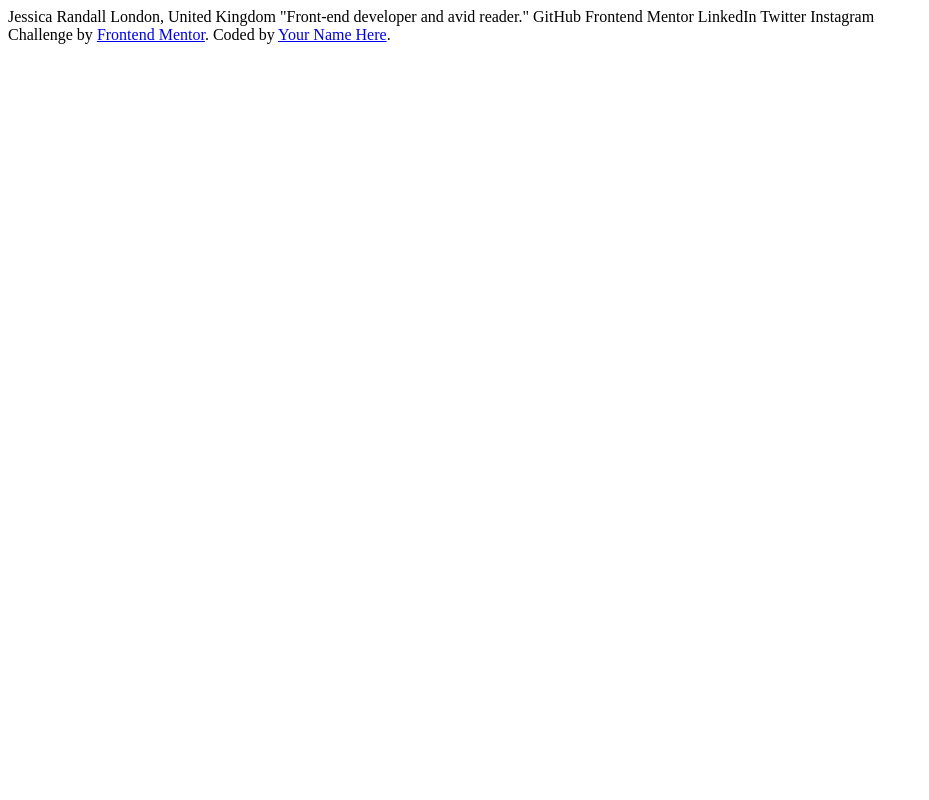
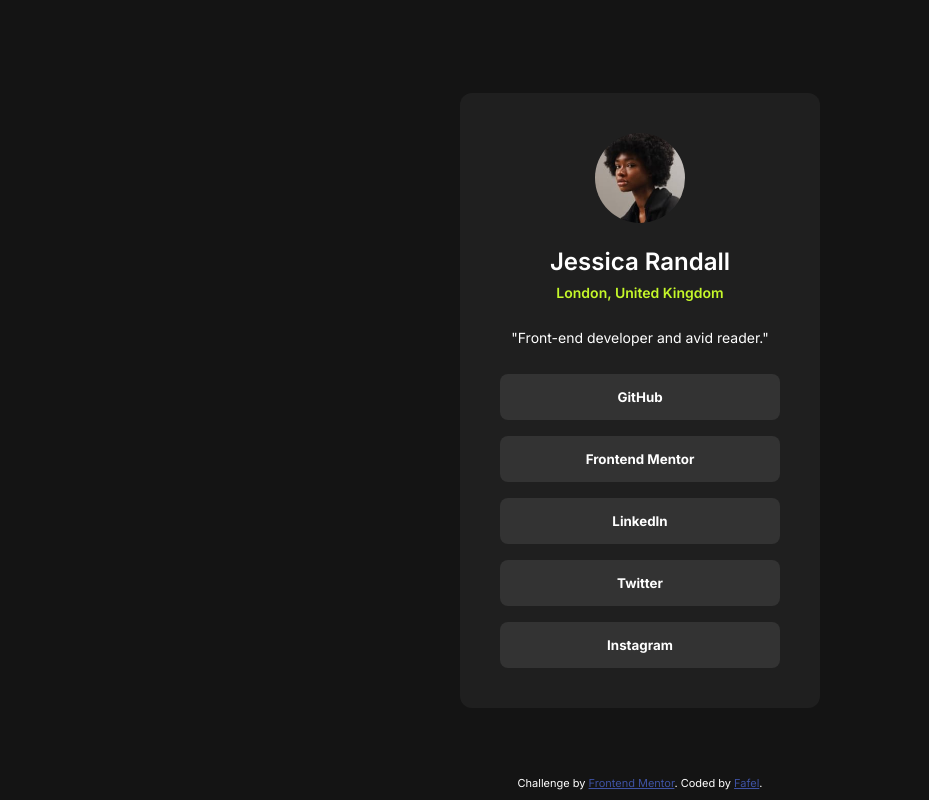
Before and after one commit to Fafell/Social_links_profile, a plain HTML site: page index.html in a window 1280 px wide. Shown: the whole page, without its empty margins (0-929 px from the left). Drawn offline with Linux system fonts and the light colour scheme.

Commit message:
finished project

```diff
--- a/index.html
+++ b/index.html
@@ -5,23 +5,30 @@
   <meta name="viewport" content="width=device-width, initial-scale=1.0">
   <link rel="icon" type="image/png" sizes="32x32" href="./assets/images/favicon-32x32.png">
   <link rel="stylesheet" href="style.css">
+  <link rel="preconnect" href="https://fonts.googleapis.com">
+  <link rel="preconnect" href="https://fonts.gstatic.com" crossorigin>
+  <link href="https://fonts.googleapis.com/css2?family=Inter:wght@100..900&display=swap" rel="stylesheet">
   <title>Frontend Mentor | Social links profile</title>
 </head>
 <body>
   <main>
-    Jessica Randall
-    London, United Kingdom
-    "Front-end developer and avid reader."
-
-    GitHub
-    Frontend Mentor
-    LinkedIn
-    Twitter
-    Instagram
+    <div class="container">
+      <img class="avatar" src="./assets/images/avatar-jessica.jpeg" alt="profile avatar">
+      <h1 class="name">Jessica Randall</h1>
+      <span class="location">London, United Kingdom</span>
+      <p class="profession">"Front-end developer and avid reader."</p>
+      <div class="links">
+        <button class="bt-link">GitHub</button>
+        <button class="bt-link">Frontend Mentor</button>
+        <button class="bt-link">LinkedIn</button>
+        <button class="bt-link">Twitter</button>
+        <button class="bt-link">Instagram</button>
+      </div>
+    </div>
   </main>
   <footer class="attribution">
     Challenge by <a href="https://www.frontendmentor.io?ref=challenge" target="_blank">Frontend Mentor</a>.
-    Coded by <a href="#">Your Name Here</a>.
+    Coded by <a href="https://www.frontendmentor.io/profile/Fafell" target="_blank">Fafel</a>.
   </footer>
 </body>
 </html>
--- a/style.css
+++ b/style.css
@@ -0,0 +1,114 @@
+* {
+    padding: 0;
+    margin: 0;
+    box-sizing: border-box;
+}
+
+:root {
+    --cl-primary: hsl(75, 94%, 57%);
+    --cl-White: hsl(0, 0%, 100%);
+    --cl-Grey: hsl(0, 0%, 20%);
+    --cl-Light_Grey: hsl(0, 0%, 30%);
+    --cl-Dark_Grey: hsl(0, 0%, 12%);
+    --cl-Off_Black: hsl(0, 0%, 8%);
+}
+
+/* STYLE SECTION */
+body {
+    font-family: "Inter", sans-serif;
+    background-color: var(--cl-Off_Black);
+    color: var(--cl-White);
+}
+
+main {
+    display: flex;
+    justify-content: center;
+    align-items: center;
+    height: 100dvh;
+    container-type: inline-size;
+}
+
+.container {
+    display: flex;
+    flex-direction: column;
+    justify-content: center;
+    align-items: center;
+    background-color: var(--cl-Dark_Grey);
+    border-radius: 0.75rem;
+    padding: 40px;
+}
+
+.avatar {
+    border-radius: 50%;
+    display: block;
+    height: 90px;
+    width: 90px;
+}
+
+.name {
+    margin-top: 1.5rem;
+    font-size: 1.5rem;
+    font-weight: 600;
+}
+
+.location {
+    color: var(--cl-primary);
+    font-weight: 600;
+    font-size: 14px;
+    margin-top: .5rem;
+}
+
+.profession {
+    font-size: 14px;
+    margin-top: 1.75rem;
+}
+
+.links {
+    display: flex;
+    flex-direction: column;
+    gap: 16px;
+    max-width: 305px;
+    min-width: 280px;
+    margin-top: 1.75rem;
+}
+
+.bt-link {
+    color: var(--cl-White);
+    background-color: var(--cl-Grey);
+    font-weight: 700;
+    font-family: "Inter", sans-serif;
+    border: inherit;
+    border-radius: 0.5rem;
+    padding: 15px;
+    cursor: pointer;
+    transition: .1s ease-in-out;
+}
+
+/* INTERACTIVE SECTION */
+.bt-link:hover {
+    background-color: var(--cl-Light_Grey);
+}
+
+.bt-link:active {
+    background-color: var(--cl-primary);
+    color: var(--cl-Grey);
+}
+
+@container (max-width: 400px){
+    .container {
+        padding: 24px;
+    }
+}
+
+/* additional section */
+.attribution {
+    font-size: 11px;
+    text-align: center;
+    position: absolute;
+    width: 100%;
+    bottom: 10px;
+  }
+
+.attribution a {
+    color: hsl(228, 45%, 44%);
+  }
```
Also changed, not shown: assets/images/Screenshot.png (added), 2 other files.
